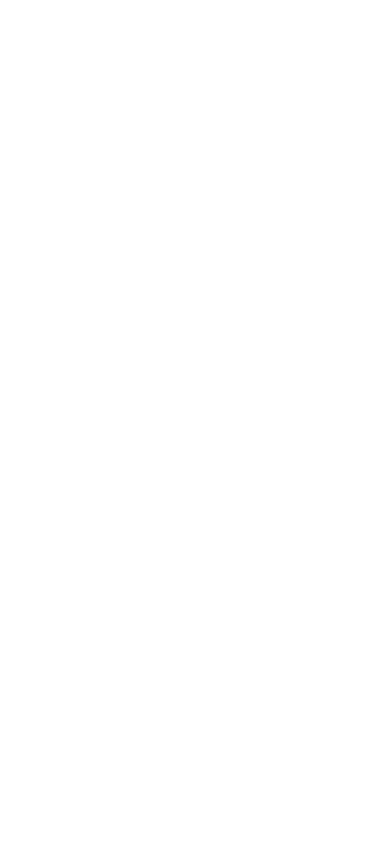
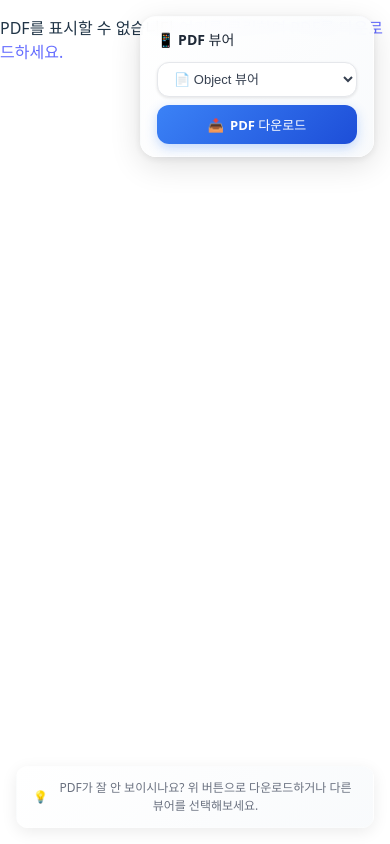
Before and after one commit to uxia0812/pm_portfolio, a React (Vite) app: page / in a window 390 px wide. Built offline with nearby package versions, Linux system fonts and the light colour scheme.

Commit message:
Modify Mobile

```diff
--- a/package.json
+++ b/package.json
@@ -10,6 +10,7 @@
     "preview": "vite preview"
   },
   "dependencies": {
+    "pdf2pic": "^3.2.0",
     "react": "^19.1.1",
     "react-dom": "^19.1.1",
     "react-pdf": "^10.1.0"
--- a/src/components/PdfViewer.tsx
+++ b/src/components/PdfViewer.tsx
@@ -2,11 +2,19 @@
 
 const PdfViewer: React.FC = () => {
   const [isMobile, setIsMobile] = useState(false);
+  const [viewMethod, setViewMethod] = useState<'iframe' | 'object' | 'embed'>('iframe');
   const pdfUrl = "/pdf/pm_portfolio.pdf";
 
   useEffect(() => {
     const checkMobile = () => {
-      setIsMobile(window.innerWidth <= 768);
+      const isMobileDevice = window.innerWidth <= 768 ||
+        /Android|webOS|iPhone|iPad|iPod|BlackBerry|IEMobile|Opera Mini/i.test(navigator.userAgent);
+      setIsMobile(isMobileDevice);
+
+      // 모바일에서는 object 태그 사용을 우선 시도
+      if (isMobileDevice) {
+        setViewMethod('object');
+      }
     };
 
     checkMobile();
@@ -15,13 +23,96 @@
     return () => window.removeEventListener('resize', checkMobile);
   }, []);
 
-  const getPdfUrl = () => {
-    if (isMobile) {
-      // 모바일: 작은 줌으로 전체 문서 보기
-      return `${pdfUrl}#toolbar=0&navpanes=0&zoom=50&scrollbar=1&view=FitV&pagemode=none`;
-    } else {
-      // 데스크톱: 기본 설정
-      return `${pdfUrl}#toolbar=0&zoom=page-fit`;
+  // 다양한 PDF 파라미터 조합 시도
+  const getMobilePdfUrl = () => {
+    const params = [
+      'toolbar=0',
+      'navpanes=0',
+      'scrollbar=0',
+      'zoom=75',  // 고정 줌 레벨
+      'view=Fit', // 페이지 맞춤
+      'page=1'    // 첫 페이지
+    ].join('&');
+
+    return `${pdfUrl}#${params}`;
+  };
+
+  const getDesktopPdfUrl = () => {
+    return `${pdfUrl}#toolbar=1&navpanes=1&zoom=page-fit`;
+  };
+
+  // 모바일에서 직접 다운로드 링크 제공
+  const handleMobileDownload = () => {
+    const link = document.createElement('a');
+    link.href = pdfUrl;
+    link.download = 'pm_portfolio.pdf';
+    link.target = '_blank';
+    document.body.appendChild(link);
+    link.click();
+    document.body.removeChild(link);
+  };
+
+  // Method 1: Object 태그 사용 (모바일에서 더 나은 성능)
+  const renderObjectViewer = () => (
+    <object
+      data={isMobile ? getMobilePdfUrl() : getDesktopPdfUrl()}
+      type="application/pdf"
+      style={{
+        width: "100%",
+        height: "100%",
+        border: "none"
+      }}
+    >
+      <p>PDF를 표시할 수 없습니다.
+        <a href={pdfUrl} target="_blank" rel="noopener noreferrer">
+          여기를 클릭하여 PDF를 다운로드하세요.
+        </a>
+      </p>
+    </object>
+  );
+
+  // Method 2: Embed 태그 사용
+  const renderEmbedViewer = () => (
+    <embed
+      src={isMobile ? getMobilePdfUrl() : getDesktopPdfUrl()}
+      type="application/pdf"
+      style={{
+        width: "100%",
+        height: "100%",
+        border: "none"
+      }}
+    />
+  );
+
+  // Method 3: 기존 iframe 방식 (CSS transform 추가)
+  const renderIframeViewer = () => (
+    <iframe
+      src={isMobile ? getMobilePdfUrl() : getDesktopPdfUrl()}
+      style={{
+        width: isMobile ? "100%" : "100%",
+        height: isMobile ? "100%" : "100%",
+        border: "none",
+        // 모바일에서 강제 스케일링
+        ...(isMobile && {
+          transform: "scale(0.75)",
+          transformOrigin: "0 0",
+          width: "133%", // scale 보정
+          height: "133%" // scale 보정
+        })
+      }}
+      title="PM Portfolio PDF"
+    />
+  );
+
+  const renderViewer = () => {
+    switch (viewMethod) {
+      case 'object':
+        return renderObjectViewer();
+      case 'embed':
+        return renderEmbedViewer();
+      case 'iframe':
+      default:
+        return renderIframeViewer();
     }
   };
 
@@ -31,18 +122,125 @@
       height: "100vh",
       margin: 0,
       padding: 0,
-      overflow: "hidden"
+      overflow: "hidden",
+      position: "relative"
     }}>
-      <iframe
-        src={getPdfUrl()}
-        style={{
-          width: "100%",
-          height: "100%",
-          border: "none",
-          display: "block"
-        }}
-        title="PM Portfolio PDF"
-      />
+
+       {/* 모바일에서 뷰어 선택 및 다운로드 옵션 */}
+       {isMobile && (
+         <div style={{
+           position: "absolute",
+           top: "16px",
+           right: "16px",
+           zIndex: 1000,
+           background: "linear-gradient(135deg, rgba(255,255,255,0.95) 0%, rgba(248,250,252,0.95) 100%)",
+           borderRadius: "16px",
+           padding: "12px 16px",
+           boxShadow: "0 8px 32px rgba(0,0,0,0.12), 0 2px 8px rgba(0,0,0,0.08)",
+           backdropFilter: "blur(10px)",
+           border: "1px solid rgba(255,255,255,0.2)",
+           display: "flex",
+           flexDirection: "column",
+           gap: "8px",
+           minWidth: "200px"
+         }}>
+           <div style={{
+             fontSize: "14px",
+             fontWeight: "600",
+             color: "#1f2937",
+             marginBottom: "4px"
+           }}>
+             📱 PDF 뷰어
+           </div>
+
+           <select
+             value={viewMethod}
+             onChange={(e) => setViewMethod(e.target.value as 'iframe' | 'object' | 'embed')}
+             style={{
+               padding: "8px 12px",
+               fontSize: "13px",
+               border: "1px solid #e5e7eb",
+               borderRadius: "12px",
+               background: "white",
+               color: "#374151",
+               outline: "none",
+               cursor: "pointer",
+               transition: "all 0.2s ease",
+               boxShadow: "0 1px 3px rgba(0,0,0,0.1)"
+             }}
+             onFocus={(e) => {
+               e.target.style.borderColor = "#3b82f6";
+               e.target.style.boxShadow = "0 0 0 3px rgba(59, 130, 246, 0.1)";
+             }}
+             onBlur={(e) => {
+               e.target.style.borderColor = "#e5e7eb";
+               e.target.style.boxShadow = "0 1px 3px rgba(0,0,0,0.1)";
+             }}
+           >
+             <option value="object">📄 Object 뷰어</option>
+             <option value="iframe">🖼️ Iframe 뷰어</option>
+             <option value="embed">📋 Embed 뷰어</option>
+           </select>
+
+           <button
+             onClick={handleMobileDownload}
+             style={{
+               background: "linear-gradient(135deg, #3b82f6 0%, #1d4ed8 100%)",
+               color: "white",
+               border: "none",
+               padding: "10px 16px",
+               borderRadius: "12px",
+               fontSize: "13px",
+               fontWeight: "600",
+               cursor: "pointer",
+               transition: "all 0.2s ease",
+               boxShadow: "0 4px 12px rgba(59, 130, 246, 0.3)",
+               display: "flex",
+               alignItems: "center",
+               justifyContent: "center",
+               gap: "6px"
+             }}
+             onMouseOver={(e) => {
+               e.currentTarget.style.transform = "translateY(-1px)";
+               e.currentTarget.style.boxShadow = "0 6px 16px rgba(59, 130, 246, 0.4)";
+             }}
+             onMouseOut={(e) => {
+               e.currentTarget.style.transform = "translateY(0)";
+               e.currentTarget.style.boxShadow = "0 4px 12px rgba(59, 130, 246, 0.3)";
+             }}
+           >
+             <span>📥</span>
+             <span>PDF 다운로드</span>
+           </button>
+         </div>
+       )}
+
+      {/* PDF 뷰어 렌더링 */}
+      {renderViewer()}
+
+       {/* 로딩/오류 시 대체 메시지 */}
+       {isMobile && (
+         <div style={{
+           position: "absolute",
+           bottom: "16px",
+           left: "16px",
+           right: "16px",
+           textAlign: "center",
+           fontSize: "12px",
+           color: "#6b7280",
+           background: "linear-gradient(135deg, rgba(255,255,255,0.95) 0%, rgba(248,250,252,0.95) 100%)",
+           padding: "12px 16px",
+           borderRadius: "12px",
+           boxShadow: "0 4px 16px rgba(0,0,0,0.08)",
+           backdropFilter: "blur(10px)",
+           border: "1px solid rgba(255,255,255,0.2)"
+         }}>
+           <div style={{ display: "flex", alignItems: "center", justifyContent: "center", gap: "6px" }}>
+             <span>💡</span>
+             <span>PDF가 잘 안 보이시나요? 위 버튼으로 다운로드하거나 다른 뷰어를 선택해보세요.</span>
+           </div>
+         </div>
+       )}
     </div>
   );
 };
```
Also changed, not shown: 1 other file (tests, documents, lock files or other folders).
